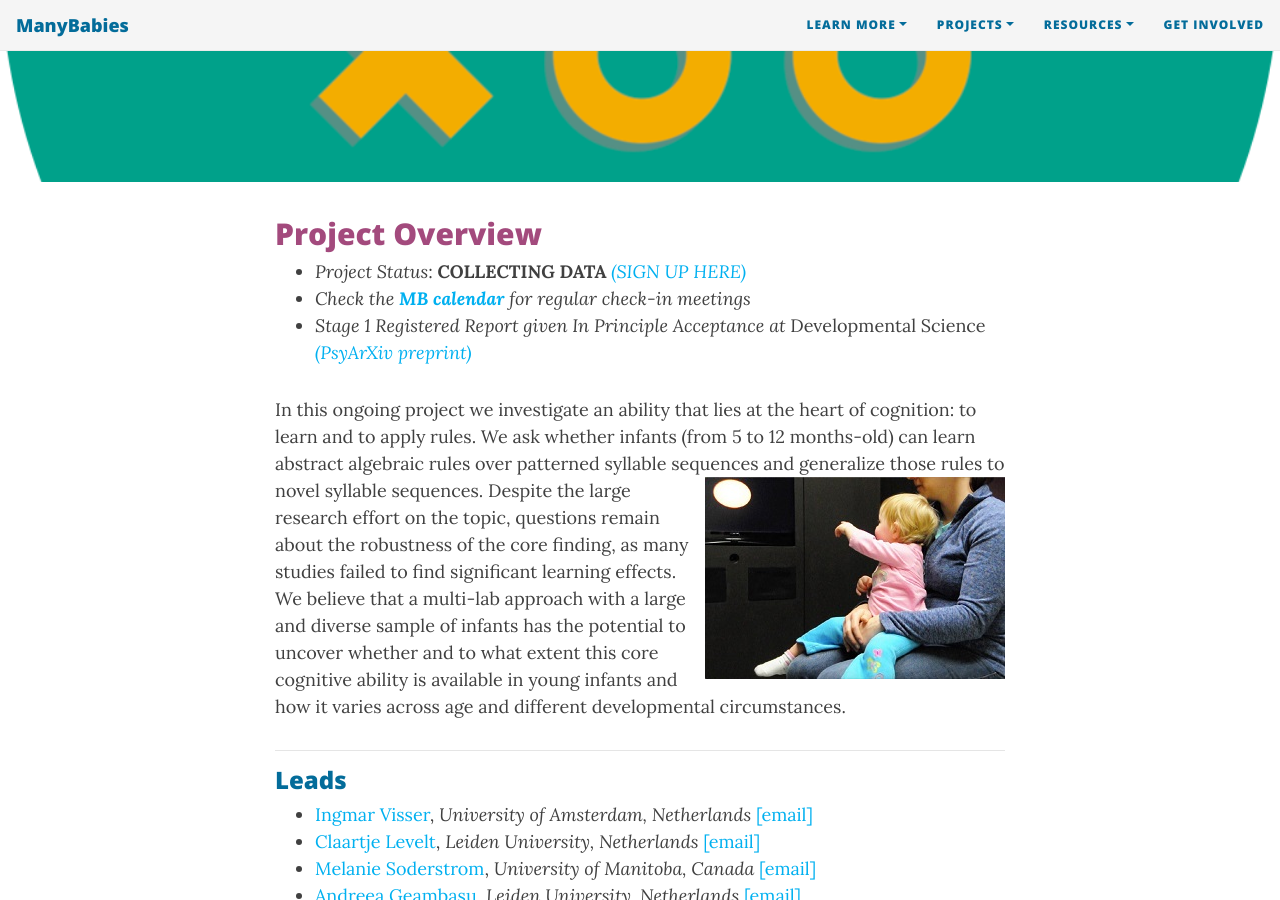
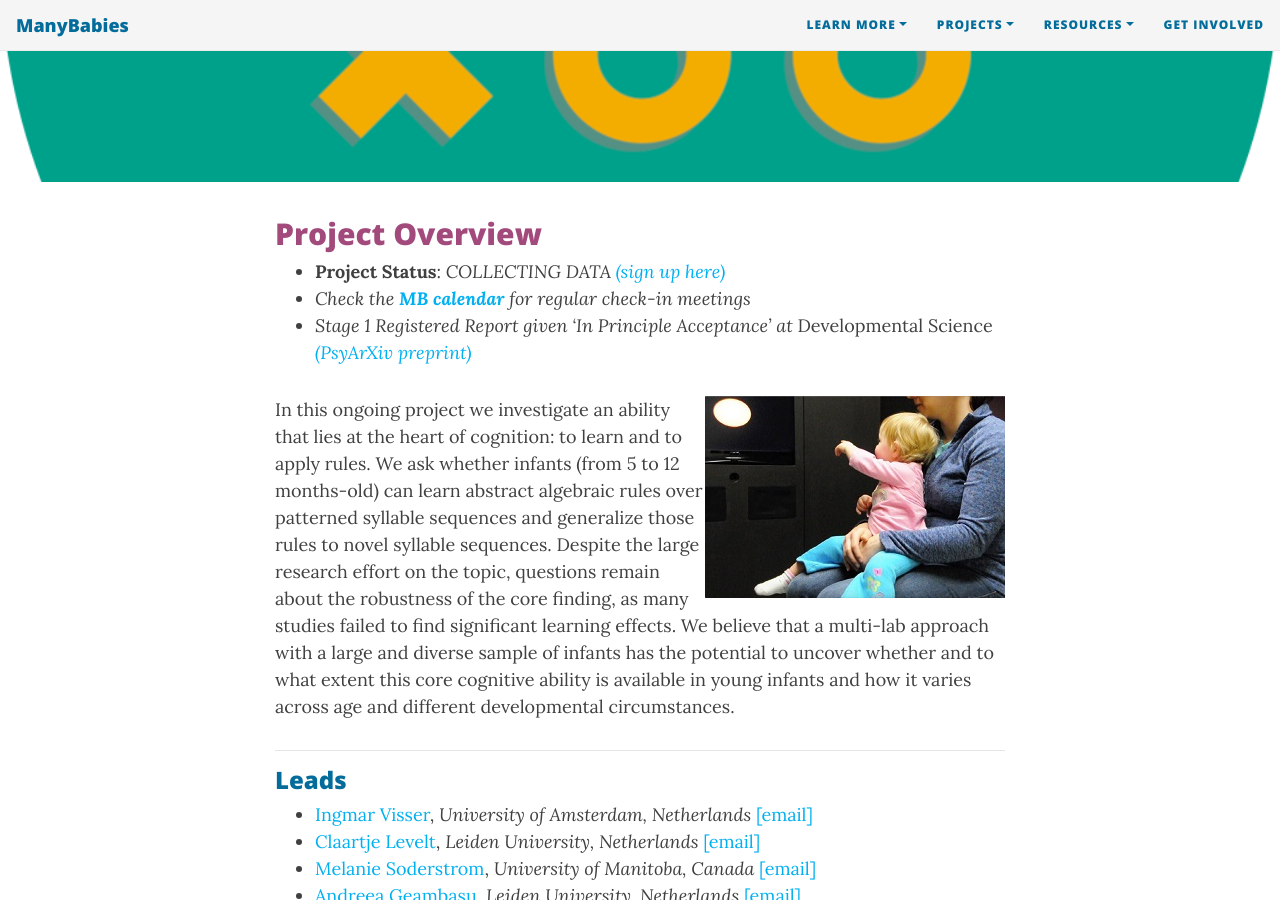
Before and after one commit to manybabies/manybabies.github.io, a Jekyll site: the page built from MB3.md, in a window 1280 px wide and 900 px high, scrolled down 363 px. Built offline with Jekyll 4.4.1, drawn with Linux system fonts in a browser that asks for light colours; nearby versions of some CDN libraries; some web fonts are replaced; some of the changed lines change nothing that is shown.

Commit message:
Update MB3.md

```diff
--- a/MB3.md
+++ b/MB3.md
@@ -7,12 +7,13 @@ cover-img: /assets/img/MB3_logo.png
 
 ## Project Overview
 
-* *Project Status*: **COLLECTING DATA** [*(SIGN UP HERE)*](https://umanitobapsych.az1.qualtrics.com/jfe/form/SV_4NiYE6jM0399g7r)
+* **Project Status**: *COLLECTING DATA [(sign up here)](https://umanitobapsych.az1.qualtrics.com/jfe/form/SV_4NiYE6jM0399g7r)*
 * *Check the [**MB calendar**]({{site.baseurl}}/calendar/) for regular check-in meetings*
-* *Stage 1 Registered Report given In Principle Acceptance at* Developmental Science *[(PsyArXiv preprint)](https://doi.org/10.31234/osf.io/aex7v)*
+* *Stage 1 Registered Report given 'In Principle Acceptance' at* Developmental Science *[(PsyArXiv preprint)](https://doi.org/10.31234/osf.io/aex7v)*
 
 
-In this ongoing project we investigate an ability that lies at the heart of cognition: to learn and to apply rules. We ask whether infants (from 5 to 12 months-old) can learn abstract algebraic rules over patterned syllable sequences and generalize those rules to novel syllable sequences. <img style="float: right;" src="/assets/img/BLL1_300px.jpg"> Despite the large research effort on the topic, questions remain about the robustness of the core finding, as many studies failed to find significant learning effects. We believe that a multi-lab approach with a large and diverse sample of infants has the potential to uncover whether and to what extent this core cognitive ability is available in young infants and how it varies across age and different developmental circumstances.
+<img style="float: right;" src="/assets/img/BLL1_300px.jpg">
+In this ongoing project we investigate an ability that lies at the heart of cognition: to learn and to apply rules. We ask whether infants (from 5 to 12 months-old) can learn abstract algebraic rules over patterned syllable sequences and generalize those rules to novel syllable sequences. Despite the large research effort on the topic, questions remain about the robustness of the core finding, as many studies failed to find significant learning effects. We believe that a multi-lab approach with a large and diverse sample of infants has the potential to uncover whether and to what extent this core cognitive ability is available in young infants and how it varies across age and different developmental circumstances.
 
 ***
 ### Leads
```
